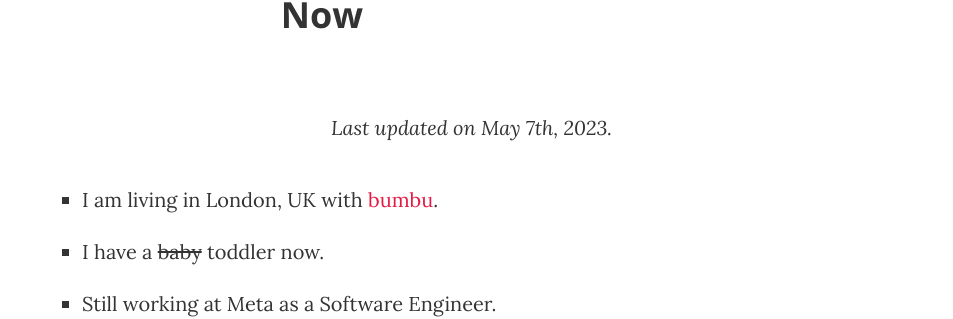
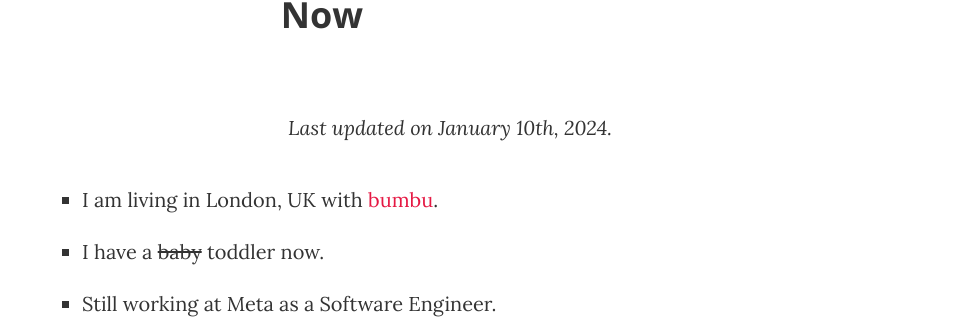
Before and after one commit to ana-balica/ana-balica.github.io, a Jekyll site: the page built from now.html, in a window 1280 px wide. Shown: the part 171-490 px from the top of the page, without its empty margins (318-1271 px from the left). Built offline with Jekyll 4.4.1, drawn with Linux system fonts in a browser that asks for light colours; comment, search, counter and statistics services are not loaded.

Commit message:
Update now.html

```diff
--- a/now.html
+++ b/now.html
@@ -6,7 +6,7 @@
 ---
 <div class="posts custom-page-container">
   <h1>Now</h1>
-  <p class="last-updated"><em>Last updated on May 7th, 2023.</em></p>
+  <p class="last-updated"><em>Last updated on January 10th, 2024.</em></p>
   <ul class="now-list">
       <li>I am living in London, UK with <a href="https://bumbu.me/" target="_blank">bumbu</a>.</li>
       <li>I have a <s>baby</s> toddler now.</li>
```
